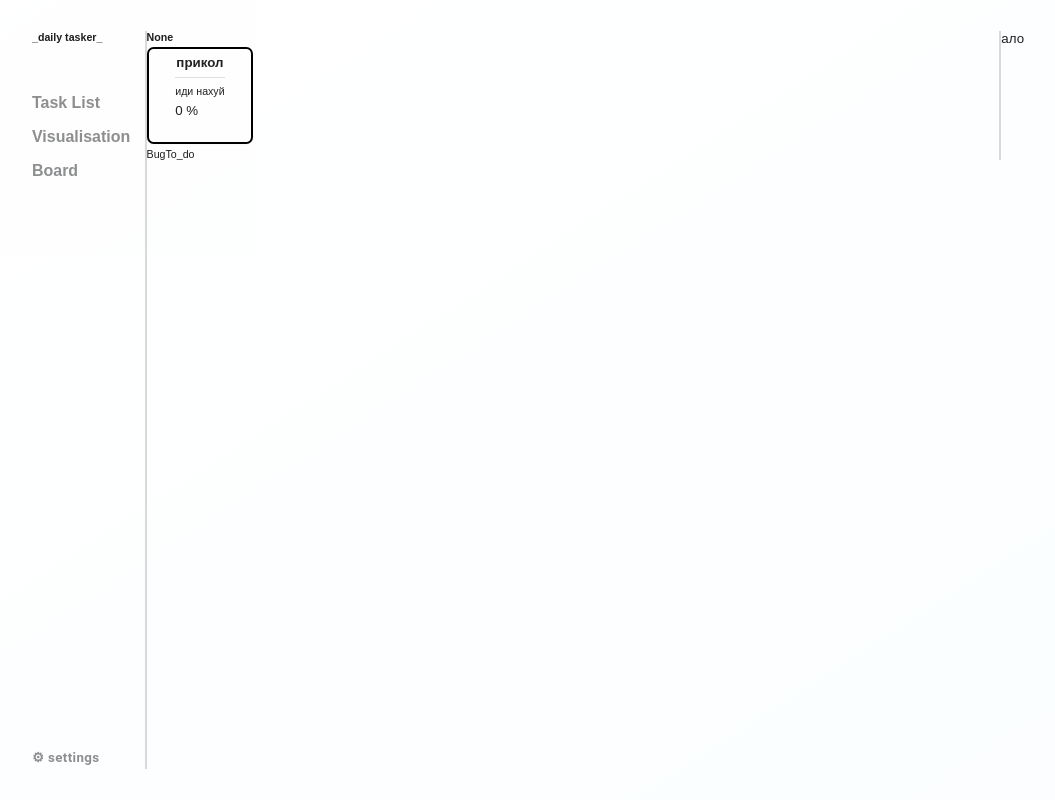
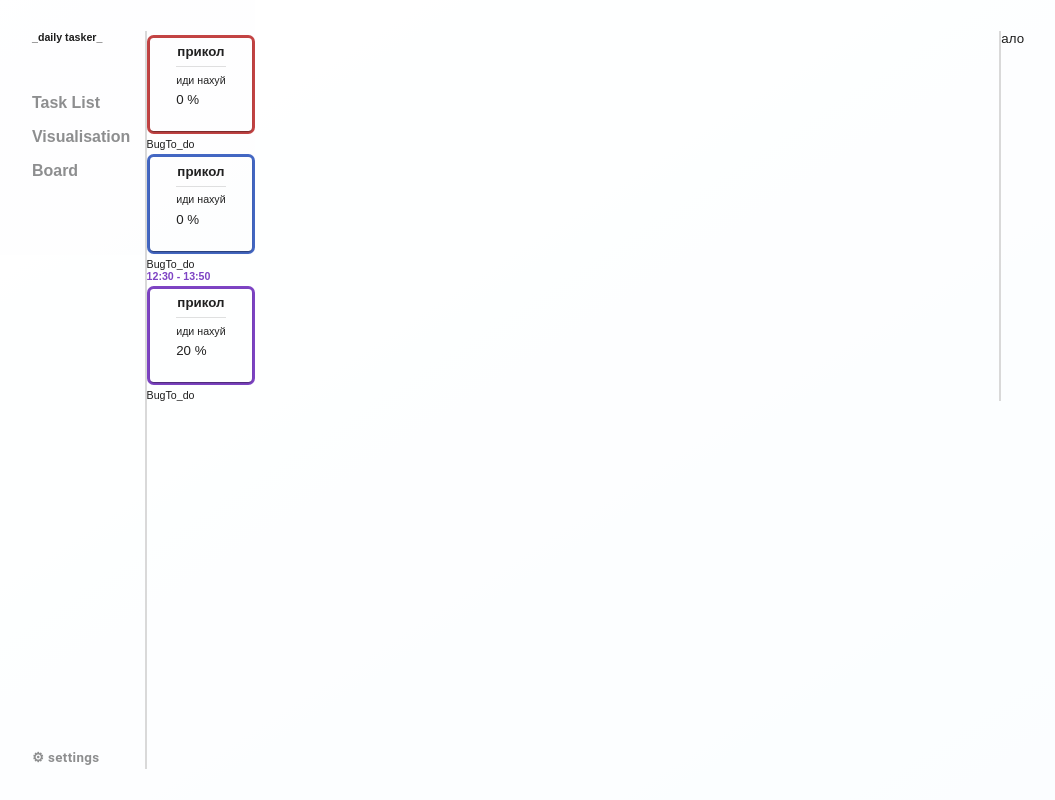
Before and after one commit to ZaplatiteZaSitePJ/t1-tasker, a React (Vite) app: page / in a window 1280 px wide. Shown: the whole page, without its empty margins (0-1055 px from the left). Built offline with nearby package versions, Linux system fonts and the light colour scheme.

Commit message:
improved task stylization: add color border and date

```diff
--- a/src/components/pages/TaskList.tsx
+++ b/src/components/pages/TaskList.tsx
@@ -16,6 +16,24 @@ const TaskList: FC = () => {
 						date="None"
 						progress={0}
 					/>
+						<Task
+						title="прикол"
+						description="иди нахуй"
+						priorites="Low"
+						status="To_do"
+						category="Bug"
+						date="None"
+						progress={0}
+					/>
+						<Task
+						title="прикол"
+						description="иди нахуй"
+						priorites="Medium"
+						status="To_do"
+						category="Bug"
+						date="12:30 - 13:50"
+						progress={20}
+					/>
 				</section>
 				<section className={styles.taskList__addPanel}>ало</section>
 			</div>
--- a/src/components/pages/compomemts/tasks/Task.tsx
+++ b/src/components/pages/compomemts/tasks/Task.tsx
@@ -1,27 +1,29 @@
-import React, { type FC } from "react";
+import { type FC } from "react";
 import styles from "./Task.module.scss";
 import Card from "../../../ui/cards/Card";
 import type { TaskProps } from "./Task.interface";
+import getColroFromPriorities from "../../../../funcs/getColorFromPriorities";
 
 const Task: FC<TaskProps> = ({
 	title = "Без названия",
 	description = "",
 	category = "Bug",
 	status = "To_do",
-	//	priorites = "High",
+	priorites = "High",
 	date = "None",
 	progress = 0,
 }) => {
 	return (
 		<Card
-			topPanel={<TaskTopPanel date={date} />}
+			cardBorderColor={getColroFromPriorities(priorites)}
+			topPanel={<TaskTopPanel date={date} priorites={priorites} />}
 			bottomPanel={
 				<TaskBottomPanel category={category} status={status} />
 			}
 			contentPanel={{
 				title: title,
 				content: description,
-				optional: <TaskOptionalPanel progress={progress} />,
+				optional: <TaskProgressBar progress={progress} />,
 			}}
 		/>
 	);
@@ -29,12 +31,12 @@ const Task: FC<TaskProps> = ({
 
 export default Task;
 
-const TaskTopPanel: FC<Pick<TaskProps, "date">> = ({ date }) => {
-	if (date !== "None") return;
+const TaskTopPanel: FC<Pick<TaskProps, "date" | "priorites">> = ({ date, priorites }) => {
+	if (date === "None") return <></>;
 
 	return (
 		<div className={styles.topPanel}>
-			<p>{date}</p>
+			<p style={{color: getColroFromPriorities(priorites)}}>{date}</p>
 		</div>
 	);
 };
@@ -51,7 +53,7 @@ const TaskBottomPanel: FC<Pick<TaskProps, "category" | "status">> = ({
 	);
 };
 
-const TaskOptionalPanel: FC<Pick<TaskProps, "progress">> = ({ progress }) => {
+const TaskProgressBar: FC<Pick<TaskProps, "progress">> = ({ progress }) => {
 	return (
 		<div>
 			<div style={{ width: `${progress}%` }}></div>
--- a/src/components/ui/cards/Card.interface.ts
+++ b/src/components/ui/cards/Card.interface.ts
@@ -6,6 +6,7 @@ export interface CardInfoProps {
 }
 
 export interface CardProps {
+	cardBorderColor?: string,
 	topPanel: React.ReactNode;
 	bottomPanel: React.ReactNode;
 	contentPanel: CardInfoProps;
--- a/src/components/ui/cards/Card.module.scss
+++ b/src/components/ui/cards/Card.module.scss
@@ -14,6 +14,6 @@
 
 	&__contentPanel {
 		border-radius: 0.5rem;
-		border: 0.2rem solid #000;
+		border: 0.3rem solid;
 	}
 }
--- a/src/components/ui/cards/Card.tsx
+++ b/src/components/ui/cards/Card.tsx
@@ -3,11 +3,11 @@ import CardInfo from "./CardInfo";
 import styles from "./Card.module.scss";
 import type { CardProps } from "./Card.interface";
 
-const Card: FC<CardProps> = ({ topPanel, bottomPanel, contentPanel }) => {
+const Card: FC<CardProps> = ({cardBorderColor='transparrent', topPanel, bottomPanel, contentPanel }) => {
 	return (
 		<button className={styles.card} type="button">
 			<div className={styles.card__topInfo}>{topPanel}</div>
-			<div className={styles.card__contentPanel}>
+			<div className={styles.card__contentPanel} style={{borderColor: cardBorderColor}}>
 				<CardInfo {...contentPanel} />
 			</div>
 			<div className={styles.card__bottomInfo}>{bottomPanel}</div>
--- /dev/null
+++ b/src/funcs/getColorFromPriorities.ts
@@ -0,0 +1,4 @@
+export default function getColroFromPriorities (priorities:string ) {
+    priorities = priorities.toLowerCase()
+    return `var(--${priorities}-priorites-color)`
+}
```
